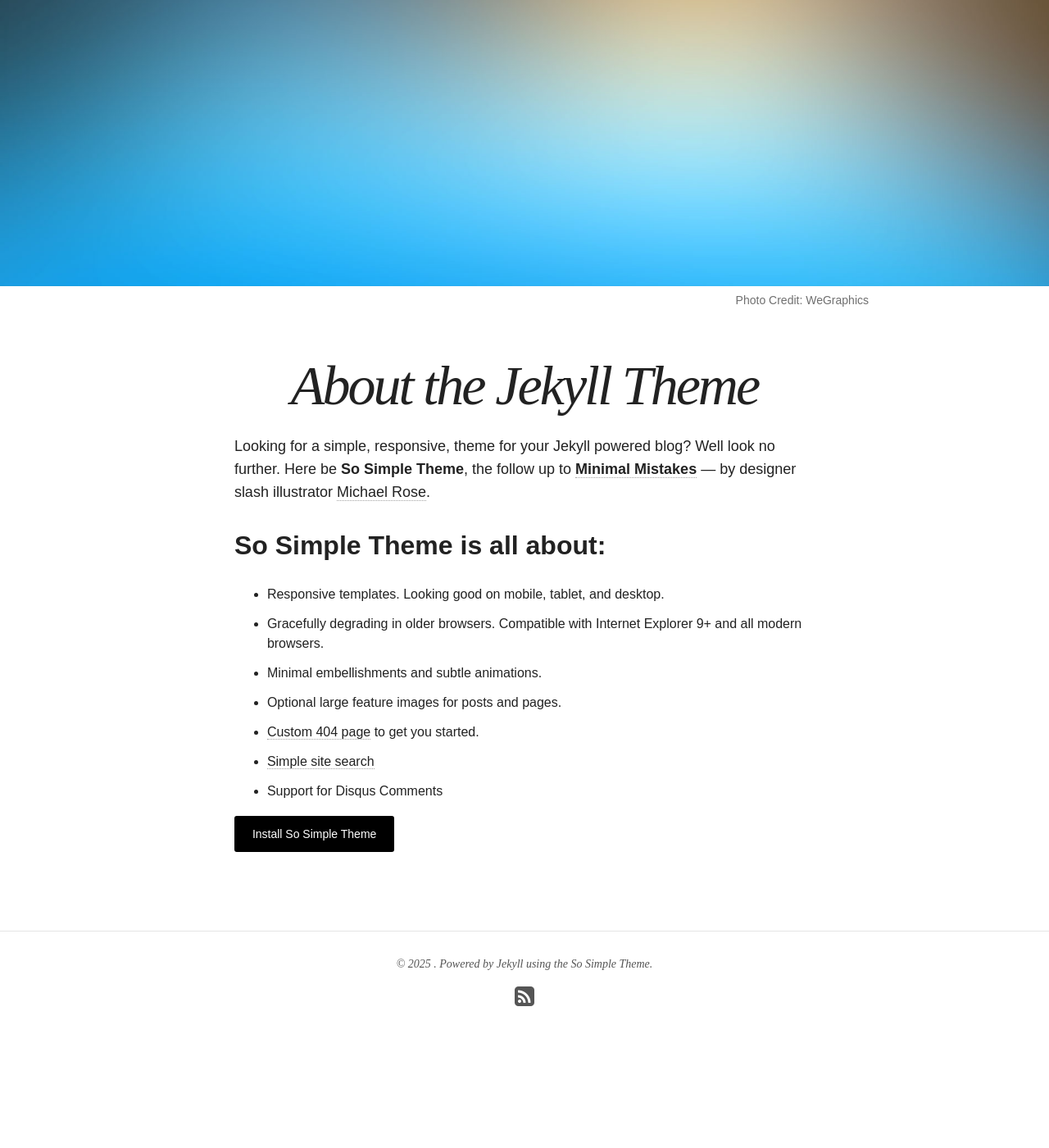
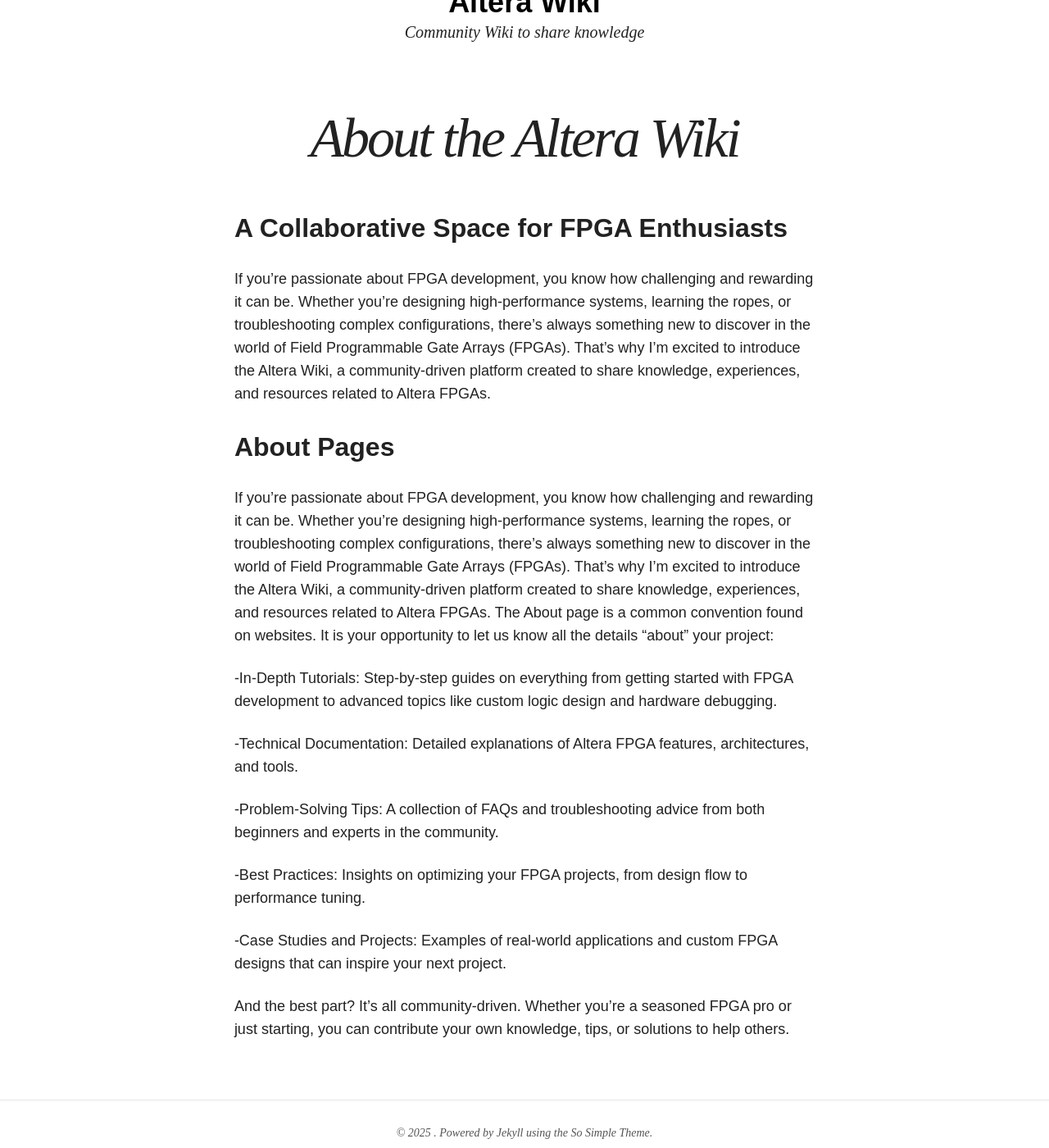
Before and after one commit to fpga-wiki/fpga-wiki.github.io, a Jekyll site: the page built from about/index.md, in a window 1280 px wide and 1400 px high, scrolled down 344 px. Shown: the whole window at 82% size. Built offline with Jekyll 4.4.1, drawn with Linux system fonts in a browser that asks for light colours; nearby versions of some CDN libraries; before the commit the page ends 1671 px from its top, so only the background shows below that.

Commit message:
Update index.md

```diff
--- a/about/index.md
+++ b/about/index.md
@@ -1,26 +1,27 @@
 ---
 layout: page
-title: About the Jekyll Theme
-excerpt: "So Simple is a responsive Jekyll theme for your words and images."
-modified: 2014-08-08T19:44:38.564948-04:00
-image:
-  feature: so-simple-sample-image-4.jpg
-  credit: WeGraphics
-  creditlink: http://wegraphics.net/downloads/free-ultimate-blurred-background-pack/
+title: About the Altera Wiki
+modified: 2025-05-16T19:44:38.564948-04:00
 ---
 
-Looking for a simple, responsive, theme for your Jekyll powered blog? Well look no further. Here be **So Simple Theme**, the follow up to [**Minimal Mistakes**](http://mmistakes.github.io/minimal-mistakes) --- by designer slash illustrator [Michael Rose](http://mademistakes.com).
+## A Collaborative Space for FPGA Enthusiasts
 
-## So Simple Theme is all about:
+If you’re passionate about FPGA development, you know how challenging and rewarding it can be. Whether you’re designing high-performance systems, learning the ropes, or troubleshooting complex configurations, there’s always something new to discover in the world of Field Programmable Gate Arrays (FPGAs). That’s why I’m excited to introduce the Altera Wiki, a community-driven platform created to share knowledge, experiences, and resources related to Altera FPGAs.
 
-* Responsive templates. Looking good on mobile, tablet, and desktop.
-* Gracefully degrading in older browsers. Compatible with Internet Explorer 9+ and all modern browsers.
-* Minimal embellishments and subtle animations.
-* Optional large feature images for posts and pages.
-* [Custom 404 page]({{ site.url }}/404.html) to get you started.
-* [Simple site search](https://github.com/christian-fei/Simple-Jekyll-Search)
-* Support for Disqus Comments
+## About Pages
 
-<a markdown="0" href="{{ site.url }}/theme-setup" class="btn">Install So Simple Theme</a>
+If you’re passionate about FPGA development, you know how challenging and rewarding it can be. Whether you’re designing high-performance systems, learning the ropes, or troubleshooting complex configurations, there’s always something new to discover in the world of Field Programmable Gate Arrays (FPGAs). That’s why I’m excited to introduce the Altera Wiki, a community-driven platform created to share knowledge, experiences, and resources related to Altera FPGAs.
+The About page is a common convention found on websites.
+It is your opportunity to let us know all the details "about" your project:
 
-[^1]: Example: *domain.com/category-name/post-title*
+-In-Depth Tutorials: Step-by-step guides on everything from getting started with FPGA development to advanced topics like custom logic design and hardware debugging.
+
+-Technical Documentation: Detailed explanations of Altera FPGA features, architectures, and tools.
+
+-Problem-Solving Tips: A collection of FAQs and troubleshooting advice from both beginners and experts in the community.
+
+-Best Practices: Insights on optimizing your FPGA projects, from design flow to performance tuning.
+
+-Case Studies and Projects: Examples of real-world applications and custom FPGA designs that can inspire your next project.
+
+And the best part? It’s all community-driven. Whether you’re a seasoned FPGA pro or just starting, you can contribute your own knowledge, tips, or solutions to help others.
```
